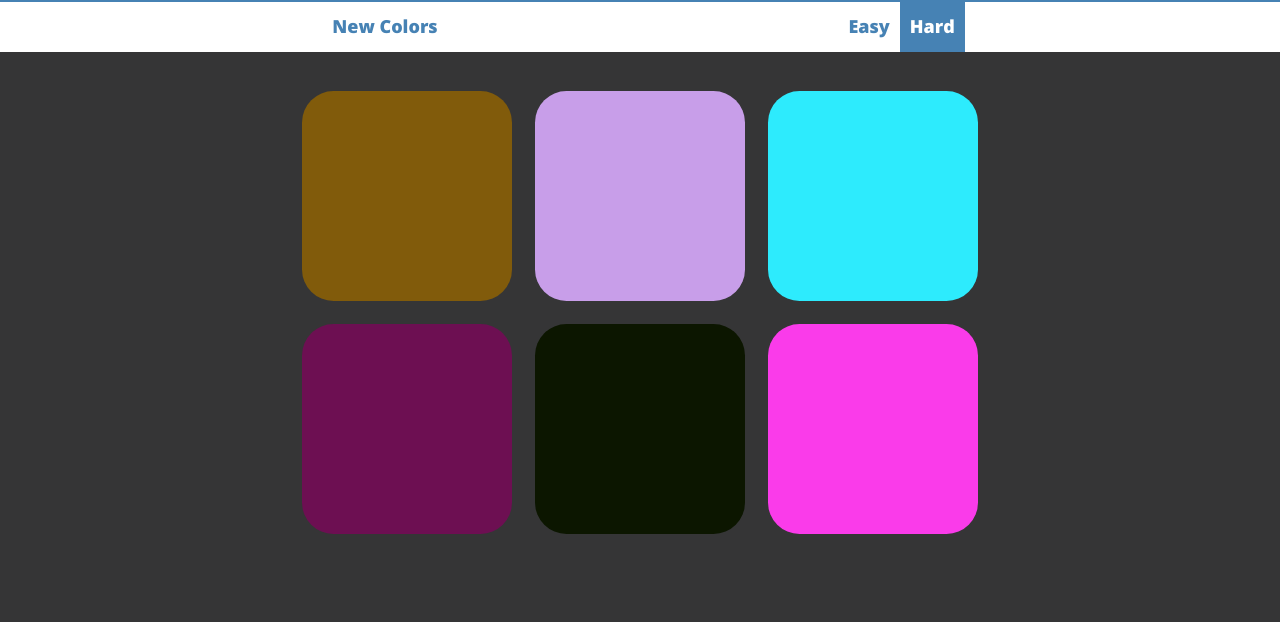
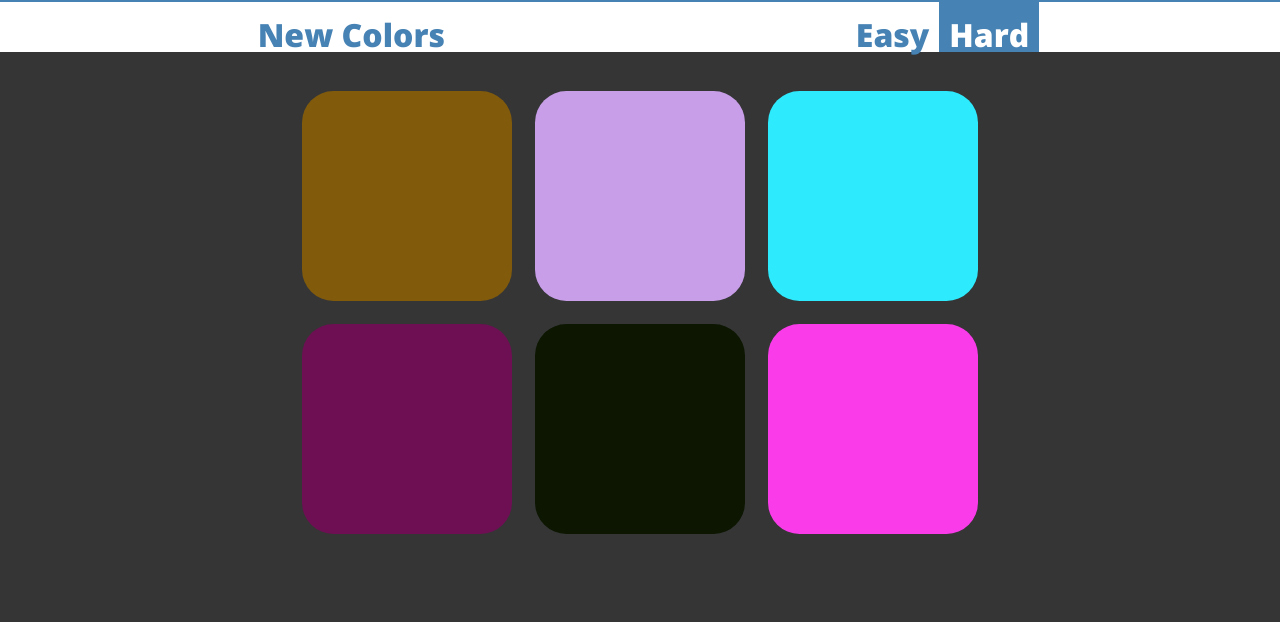
Before and after one commit to manafn/rgbgame, a plain HTML site: page index.html in a window 1280 px wide. Shown: the part 178-800 px from the top of the page. Drawn offline with nearby package versions, Linux system fonts and the light colour scheme.

Commit message:
Update style.css

```diff
--- a/style.css
+++ b/style.css
@@ -71,7 +71,7 @@ button {
     padding: 10px;
     font-weight: 800;
     font-family: 'Open Sans', sans-serif;
-    font-size: 18px;
+    font-size: 4vmin;
     outline: none;
     color: steelblue;
 }
```
